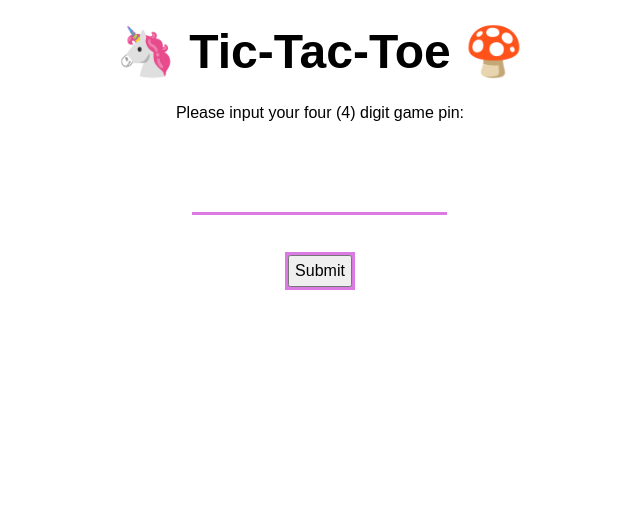
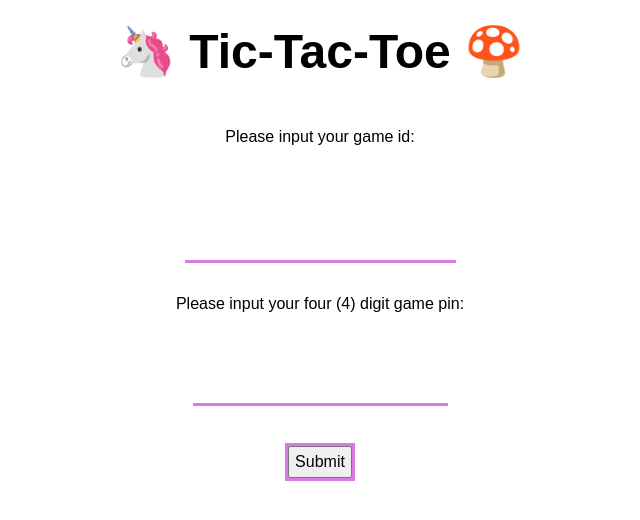
Before and after one commit to yuyi365/tic_tac_toe, a React (Create React App) app in the folder frontend/: page / in a window 1280 px wide. Both pictures are taken after a click on the button "Resume Game". Shown: the top 520 px of the page, without its empty margins (320-960 px from the left). Built offline with nearby package versions, Linux system fonts and the light colour scheme.

Commit message:
token selection screens and game

```diff
--- a/frontend/src/components/App.css
+++ b/frontend/src/components/App.css
@@ -131,6 +131,7 @@
 }
 
 .form-div {
+  margin: 1.5rem;
   text-align: center;
   justify-content: center;
   align-items: center;
@@ -141,7 +142,25 @@
   text-align: center;
   justify-content: center;
   align-items: center;
-  width: 50%;
+  display: flex;
+  flex-direction: column;
+}
+
+#game-id-input {
+  border: none;
+  border-bottom: 3px solid rgba(205, 79, 216, 0.75);
+  margin: 2rem;
+  padding: 2rem;
+  text-align: center;
+  color: #ea4c89;
+  font-size: 1rem;
+  letter-spacing: 0.5rem;
+}
+
+#game-id-input:focus {
+  color: #ea4c89;
+  font-size: 1rem;
+  letter-spacing: 0.5rem;
 }
 
 #pin-input {
--- a/frontend/src/components/App.tsx
+++ b/frontend/src/components/App.tsx
@@ -1,12 +1,17 @@
 import { useState } from "react";
 import BoardContainer from "./BoardContainer";
-import TokenSelection from "./TokenSelection";
 import Header from "./Header";
 import ErrorContainer from "./ErrorContainer";
-import "./App.css";
 import LandingPage from "./LandingPage";
 import TokenSelectionContainer from "./TokenSelectionContainer";
 import ResumePin from "./ResumePin";
+import "./App.css";
+import calculateWinner from "../gamelogic";
+import {
+  MakeNewGameService,
+  GetBoardService,
+  MakeSettingsService,
+} from "../client";
 
 const App = () => {
   const [error, setError] = useState<boolean>(false);
@@ -14,64 +19,97 @@ const App = () => {
   const [tokenPage, setTokenPage] = useState(false);
   const [boardPage, setBoardPage] = useState(false);
   const [pinPage, setPinPage] = useState(false);
-  const [gameId, setGameId] = useState("");
+  const [gameId, setGameId] = useState(0);
   const [pin, setPin] = useState("");
+  const [playerOneToken, setPlayerOneToken] = useState("");
+  const [playerTwoToken, setPlayerTwoToken] = useState("");
+  const [board, setBoard] = useState<Array<string>>([]);
+  const winner = calculateWinner(board);
 
   const handleError = (error: boolean) => {
     setError(error);
   };
 
-  const handleNewGame = () => {
-    console.log("new game");
-
-    // create new game (POST)
-    // get back the gameId and pin
-    // save gameId and pin to state
+  async function handleNewGame() {
+    // create new game
+    await MakeNewGameService.makeNewGame()
+      .then((data) => {
+        setPin(data.pin);
+        setGameId(data.game_id);
+      })
+      .catch(() => {
+        handleError(true);
+      });
 
     // turn on selection screen state
     setTokenPage(!tokenPage);
     // turn off landing screen state
     setLandingPage(!landingPage);
-  };
+  }
 
-  const handleStartGame = () => {
+  async function handleStartGame() {
+    await MakeSettingsService.makeSettings(gameId, {
+      player_one_token: playerOneToken,
+      player_two_token: playerTwoToken,
+    })
+      .then(() => {
+        GetBoardService.getBoard(gameId)
+          .then((boardResponse) => {
+            setBoard(boardResponse.slots);
+            handleError(false);
+            setBoardPage(!boardPage);
+          })
+          .catch(() => {
+            handleError(true);
+          });
+      })
+      .catch(() => {
+        handleError(true);
+      });
+
     setTokenPage(!tokenPage);
-    setBoardPage(!boardPage);
-  };
+  }
 
   const handleResumeGame = () => {
-    console.log("resume game");
-
     // turn on enter pin screen state
     setPinPage(!pinPage);
     // turn off landing screen state
     setLandingPage(!landingPage);
-    // ==> PIN PAGE
   };
 
   return (
     <div className="App">
       <Header />
+
       {!error && landingPage ? (
         <LandingPage
           handleNewGame={handleNewGame}
           handleResumeGame={handleResumeGame}
         />
       ) : !error && pinPage ? (
-        <ResumePin pin={pin} setPin={setPin} />
+        <ResumePin
+          pin={pin}
+          setPin={setPin}
+          gameId={gameId}
+          setGameId={setGameId}
+        />
       ) : !error && tokenPage ? (
-        <TokenSelectionContainer handleStartGame={handleStartGame} />
+        <TokenSelectionContainer
+          handleStartGame={handleStartGame}
+          setPlayerOneToken={setPlayerOneToken}
+          setPlayerTwoToken={setPlayerTwoToken}
+        />
       ) : !error && boardPage ? (
-        <BoardContainer handleError={handleError} />
+        <BoardContainer
+          handleError={handleError}
+          board={board}
+          winner={winner}
+          gameId={gameId}
+          setBoard={setBoard}
+        />
       ) : (
         <ErrorContainer />
       )}
-
-      {/* {!error ? (
-        <BoardContainer handleError={handleError} />
-      ) : (
-        <ErrorContainer />
-      )} */}
     </div>
   );
 };
--- a/frontend/src/components/BoardContainer.tsx
+++ b/frontend/src/components/BoardContainer.tsx
@@ -2,34 +2,20 @@ import Board from "./Board";
 import ResultsContainer from "./ResultsContainer";
 import LoadingContainer from "./LoadingContainer";
 import { useState, useEffect } from "react";
-import calculateWinner from "../gamelogic";
 import { MakeMoveService, GetBoardService, Player } from "../client";
 
 type BoardProps = {
   handleError: (error: boolean) => void;
+  board: Array<string>;
+  winner: any;
+  gameId: number;
+  setBoard: (board: Array<string>) => void;
 };
 
 const BoardContainer = (props: BoardProps) => {
   const [turn, setTurn] = useState<Player>(Player._1);
-  const [board, setBoard] = useState<Array<string>>([]);
-  const winner = calculateWinner(board);
-  const gameWinner = winner?.winner;
-  const winningCombo = winner?.winningSquares;
-
-  useEffect(() => {
-    getBoard();
-  }, []);
-
-  async function getBoard() {
-    GetBoardService.getBoard(1)
-      .then((boardResponse) => {
-        setBoard(boardResponse.slots);
-        props.handleError(false);
-      })
-      .catch(() => {
-        props.handleError(true);
-      });
-  }
+  const gameWinner = props.winner?.winner;
+  const winningCombo = props.winner?.winningSquares;
 
   const handleSwitchToken = () => {
     if (turn === Player._1) {
@@ -40,14 +26,20 @@ const BoardContainer = (props: BoardProps) => {
   };
 
   async function handleMove(index: number) {
-    MakeMoveService.makeMove(1, {
+    MakeMoveService.makeMove(props.gameId, {
       slot_index: index,
       player: turn,
     })
       .then(() => {
-        getBoard();
         handleSwitchToken();
         props.handleError(false);
+        GetBoardService.getBoard(props.gameId)
+          .then((boardResponse) => {
+            props.setBoard(boardResponse.slots);
+          })
+          .catch(() => {
+            props.handleError(true);
+          });
       })
       .catch(() => {
         props.handleError(true);
@@ -56,12 +48,12 @@ const BoardContainer = (props: BoardProps) => {
 
   return (
     <>
-      {board.length === 0 ? (
+      {props.board.length === 0 ? (
         <LoadingContainer />
       ) : (
         <>
           <Board
-            board={board}
+            board={props.board}
             gameWinner={gameWinner}
             winningCombo={winningCombo}
             handleMove={handleMove}
--- a/frontend/src/components/ResumePin.tsx
+++ b/frontend/src/components/ResumePin.tsx
@@ -3,31 +3,42 @@ import { useState } from "react";
 type Props = {
   pin: string;
   setPin: (pin: string | ((pin: string) => string)) => void;
+  gameId: number;
+  setGameId: (gameId: any | ((gameId: any) => any)) => void;
 };
 const ResumePin = (props: Props) => {
   const [notFoundError, setNotFoundError] = useState(false);
 
-  const handlePinSubmission = (e: any) => {
+  const handleResumeGameSubmission = (e: any) => {
     e.preventDefault();
-    props.setPin(props.pin);
-    // query backend for pin
-    // if pin is found, change boardcontainer to true, else: pop-up game does not exst
+
+    // query backend for game_id
+    // if game_id is found, change boardcontainer to true, else: pop-up game does not exst
   };
-
-  console.log(props.pin);
 
   return (
     <div className="form-div">
       <form className="form">
+        <label>Please input your game id:</label>
+        <input
+          type="text"
+          id="game-id-input"
+          name="game-id"
+          required
+          maxLength={4}
+          onChange={(e) => props.setGameId(e.target.value)}
+        />
         <label>Please input your four (4) digit game pin:</label>
         <input
           type="text"
           id="pin-input"
           name="pin"
+          required
+          maxLength={4}
           onChange={(e) => props.setPin(e.target.value)}
         />
         <button
-          onClick={(e) => handlePinSubmission(e)}
+          onClick={(e) => handleResumeGameSubmission(e)}
           className="pin-complete-button"
         >
           Submit
--- a/frontend/src/components/Token.tsx
+++ b/frontend/src/components/Token.tsx
@@ -1,22 +1,17 @@
 type Props = {
   token: string;
   player: string;
+  setPlayerToken: (playerToken: string) => void;
 };
 
 const Token = (props: Props) => {
   const handleTokenSelection = (e: any) => {
-    console.log(e.target.value);
-    // if (e.target.key == "one") {
-    //   setPlayerOneToken(e.target.value);
-    // } else if (e.target.key == "two") {
-    //   setPlayerTwoToken(e.target.value);
-    // }
+    props.setPlayerToken(e.target.value);
   };
 
   return (
     <>
       <button
-        key={props.player}
         value={props.token}
         className="token-button"
         onClick={(e) => handleTokenSelection(e)}
--- a/frontend/src/components/TokenSelection.tsx
+++ b/frontend/src/components/TokenSelection.tsx
@@ -1,14 +1,21 @@
-import { useState } from "react";
 import Token from "./Token";
 
 type Props = {
   player: string;
+  setPlayerToken: (playerToken: string) => void;
 };
 
 const TokenSelection = (props: Props) => {
   const tokens = ["🦄", "🍄", "👑", "🦩"];
   const mapTokens = tokens.map((token) => {
-    return <Token key={token} token={token} player={props.player} />;
+    return (
+      <Token
+        key={token}
+        token={token}
+        player={props.player}
+        setPlayerToken={props.setPlayerToken}
+      />
+    );
   });
 
   return (
--- a/frontend/src/components/TokenSelectionContainer.tsx
+++ b/frontend/src/components/TokenSelectionContainer.tsx
@@ -2,13 +2,23 @@ import TokenSelection from "./TokenSelection";
 
 type Props = {
   handleStartGame: () => void;
+  setPlayerOneToken: (playerOneToken: string) => void;
+  setPlayerTwoToken: (playerTwoToken: string) => void;
 };
 
 const TokenSelectionContainer = (props: Props) => {
   const players = ["one", "two"];
 
   const mapPlayers = players.map((player) => {
-    return <TokenSelection key={player} player={player} />;
+    return (
+      <TokenSelection
+        key={player}
+        player={player}
+        setPlayerToken={
+          player === "one" ? props.setPlayerOneToken : props.setPlayerTwoToken
+        }
+      />
+    );
   });
   return (
     <>
```
